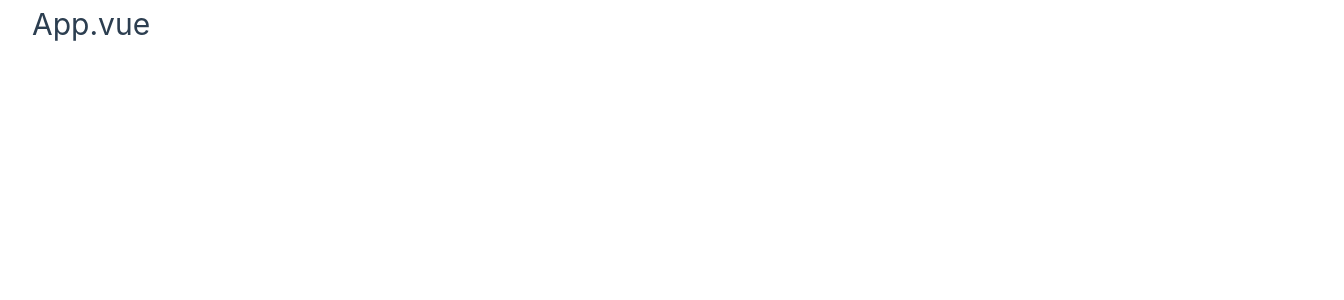
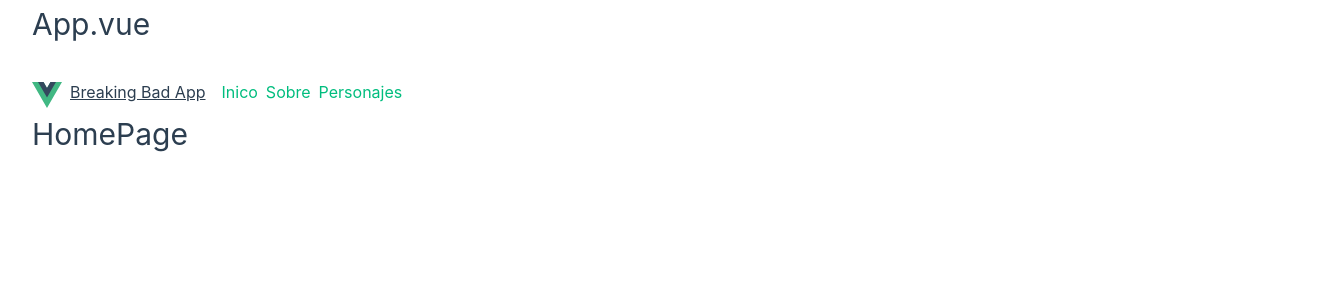
Before and after one commit to JuansARG/breaking-bad-app-CursoVue, a Vue app: page / in a window 1280 px wide. Shown: the top 300 px of the page, 1344 px wide, since content can reach past the window. Built offline with nearby package versions, Linux system fonts and the light colour scheme.

Commit message:
Construyendo navbar, utilizando interface, defineProps, props, v-for

```diff
--- a/package.json
+++ b/package.json
@@ -11,7 +11,8 @@
     "lint": "eslint . --ext .vue,.js,.jsx,.cjs,.mjs,.ts,.tsx,.cts,.mts --fix --ignore-path .gitignore"
   },
   "dependencies": {
-    "vue": "^3.3.2"
+    "vue": "^3.3.2",
+    "vue-router": "^4.2.2"
   },
   "devDependencies": {
     "@rushstack/eslint-patch": "^1.2.0",
--- a/src/App.vue
+++ b/src/App.vue
@@ -1,11 +1,29 @@
 <script setup lang="ts">
-
+import NavBar from "./shared/components/NavBar.vue";
+import { routeLinks } from "./router/link-routes";
 </script>
 
 <template>
 
   <div class="wrapper">
+
     <h1>App.vue</h1>
+
+    <header>
+      <NavBar
+        title="Breaking Bad App"
+        :links="routeLinks"
+      />
+    </header>
+
+    <main>
+      <RouterView/>
+    </main>
+
+    <footer>
+      <!-- Footer -->
+    </footer>
+
   </div>
 
 </template>
--- a/src/main.ts
+++ b/src/main.ts
@@ -2,6 +2,8 @@ import "./assets/main.css";
 
 import { createApp } from "vue";
 import App from "./App.vue";
+import router from "./router";
 
 createApp(App)
+    .use(router)
     .mount("#app");
--- /dev/null
+++ b/src/router/index.ts
@@ -0,0 +1,23 @@
+import AboutPage from "@/shared/pages/AboutPage.vue";
+import HomePage from "@/shared/pages/HomePage.vue";
+import { createRouter, createWebHashHistory } from "vue-router";
+
+const router = createRouter({
+    history: createWebHashHistory( import.meta.env.BASE_URL ),
+    routes: [
+        // Public
+        { path: "/", name: "home", component: HomePage },
+        { path: "/about", name: "about", component: AboutPage },
+
+        // Characters
+        {
+            path: "/characters",
+            name: "characters",
+            component: () => import("@/characters/layout/CharacterLayout.vue")
+        },
+        // Default
+        { path: "/:pathMatch(.*)*", redirect: { name: "home" } },
+    ]
+});
+
+export default router;
--- /dev/null
+++ b/src/router/link-routes.ts
@@ -0,0 +1,11 @@
+export interface RouterLink {
+    name : string;
+    path : string;
+    title: string;
+}
+
+export const routeLinks: RouterLink[] = [
+    { path: "/", name: "home", title: "Inico" },
+    { path: "/about", name: "about", title: "Sobre" },
+    { path: "/characters", name: "characters", title: "Personajes" },
+]
--- /dev/null
+++ b/src/shared/components/NavBar.vue
@@ -0,0 +1,55 @@
+<script setup lang="ts">
+import type { RouterLink } from "@/router/link-routes";
+
+interface Props {
+    links : RouterLink[];
+    title?: string;
+}
+
+const props = defineProps<Props>();
+
+</script>
+
+<template>
+    <nav>
+        <img src="@/assets/logo.svg" alt="Vue Logo" height="30" width="30">
+        <span>{{ props.title || "Vue 3" }}</span>
+
+        <RouterLink
+            v-for="link of links"
+            :key="link.path"
+            :to="link.path"
+        >
+            {{ link.title }}
+        </RouterLink>
+
+    </nav>
+</template>
+
+
+<style scoped>
+nav {
+    align-items: flex-start;
+    display: flex;
+    font-size: 1rem;
+    margin-top: 2rem;
+    text-align: center;
+    width: 100vw;
+}
+
+img {
+    margin-right: .5rem;
+}
+
+span {
+    margin-right: 1rem;
+}
+
+a {
+    margin-right: .5rem;
+}
+
+span {
+    text-decoration: underline;
+}
+</style>
```
Also changed, not shown: 1 other file (tests, documents, lock files or other folders).
